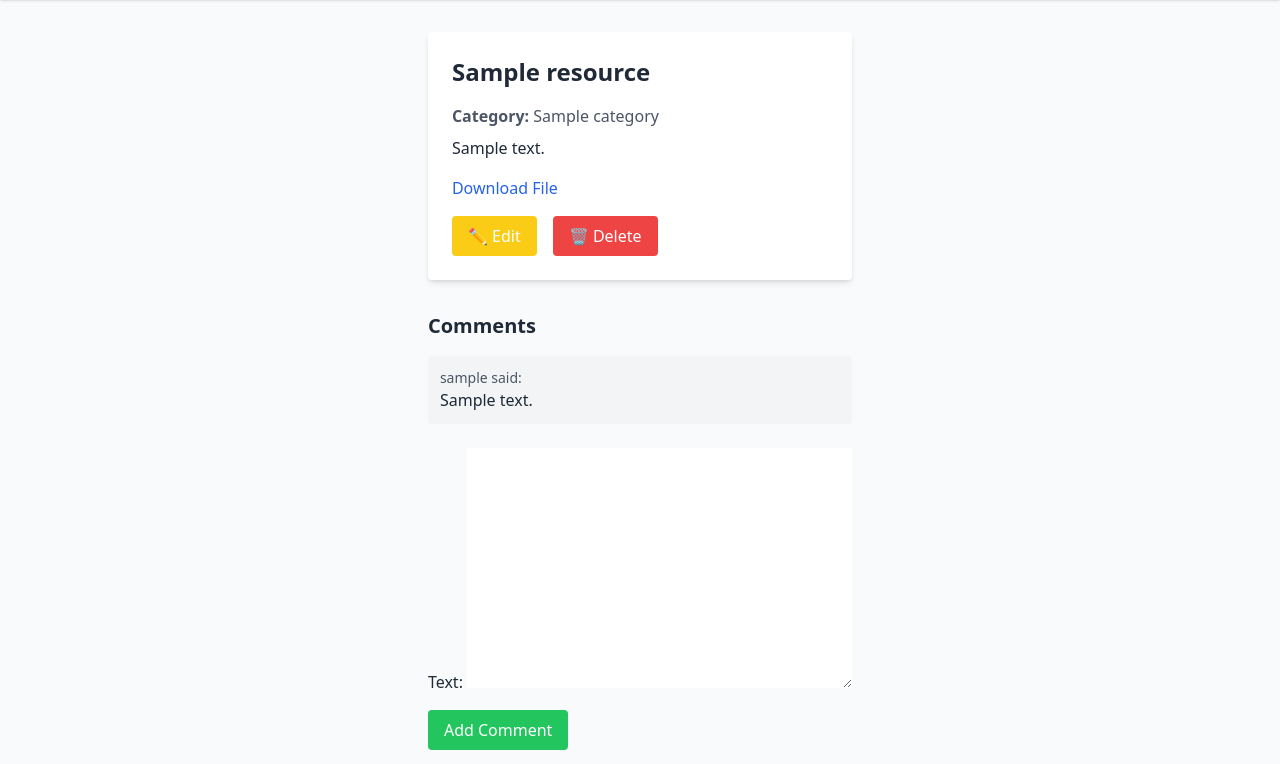
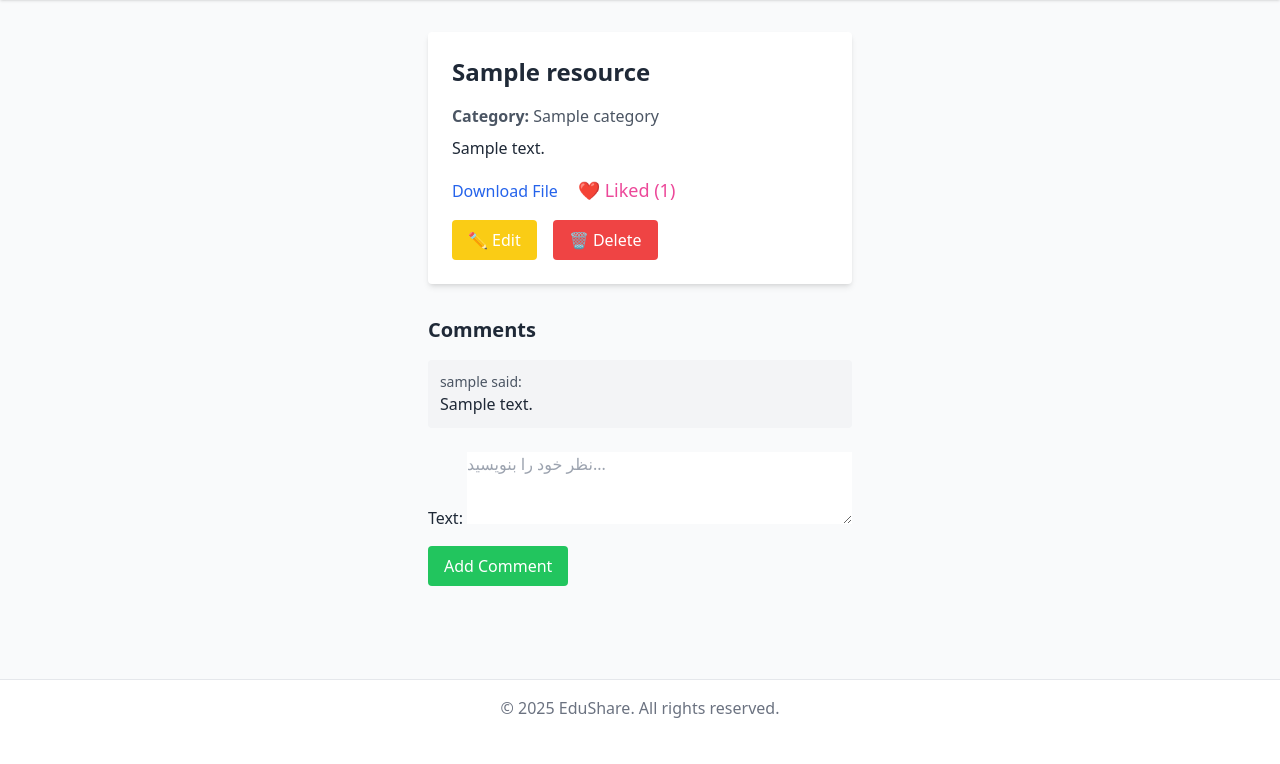
Before and after one commit to Mahdifun-dev/django-beginner, a Django app: page /resource/1/ in a window 1280 px wide. Shown: the part 64-828 px from the top of the page. After the commit the page ends 782 px from the top, so only its background shows below. Run offline with Django 4.2, Linux system fonts and the light colour scheme; a user stored in the database is signed in; tables that the repository leaves empty hold one stand-in row (values such as "Sample post"); some libraries are stand-ins or nearby versions.

Commit message:
add like feature to view and template

```diff
--- a/app/resources/forms.py
+++ b/app/resources/forms.py
@@ -14,4 +14,7 @@ from .models import Comment
 class CommentForm(forms.ModelForm):
     class Meta:
         model = Comment
-        fields = ["text"]
+        fields = ['text']
+        widgets = {
+            'text': forms.Textarea(attrs={'rows': 3, 'placeholder': 'نظر خود را بنویسید...'})
+        }
--- a/app/resources/models.py
+++ b/app/resources/models.py
@@ -39,7 +39,7 @@ class Like(models.Model):
     created_at = models.DateTimeField(auto_now_add=True)
 
     class Meta:
-        unique_together = ('user', 'resource')  # جلوگیری از لایک تکراری
+        unique_together = ('user', 'resource')
 
     def __str__(self):
         return f"{self.user.username} likes {self.resource.title}"
--- a/app/resources/templates/resources/resource_detail.html
+++ b/app/resources/templates/resources/resource_detail.html
@@ -7,6 +7,17 @@
     <p class="mb-2 text-gray-600"><strong>Category:</strong> {{ resource.category.name }}</p>
     <p class="mb-4">{{ resource.description }}</p>
     <a href="{{ resource.file.url }}" class="text-blue-600 hover:underline">Download File</a>
+    <form method="post" class="inline-block ml-4">
+    {% csrf_token %}
+    <button type="submit" name="like_submit" class="text-pink-500 hover:text-pink-600 text-lg">
+        {% if liked %}
+            ❤️ Liked
+        {% else %}
+            🤍 Like
+        {% endif %}
+        ({{ resource.likes.count }})
+    </button>
+    </form>
     {% if user == resource.uploader %}
     <div class="mt-4 flex gap-4">
         <a href="{% url 'edit_resource' resource.pk %}"
--- a/app/resources/views.py
+++ b/app/resources/views.py
@@ -2,7 +2,7 @@ from django.contrib.auth.forms import UserCreationForm
 from django.contrib.auth.decorators import login_required
 from django.shortcuts import render, redirect
 from django.contrib.auth import login
-from .models import Resource
+from .models import Resource, Like
 from .forms import ResourceForm, CommentForm
 from django.shortcuts import get_object_or_404, redirect
 from django.http import HttpResponseForbidden
@@ -44,21 +44,32 @@ def upload_resource(request):
     return render(request, "resources/upload_resource.html", {"form": form})
 
 
-# resource details
 def resource_detail(request, pk):
     resource = get_object_or_404(Resource, pk=pk)
     comments = resource.comments.all().order_by('-created_at')
+    liked = False
 
-    # ارسال کامنت فقط اگر POST و کاربر لاگین باشد
+    if request.user.is_authenticated:
+        liked = resource.likes.filter(user=request.user).exists()
+
     if request.method == 'POST':
         if not request.user.is_authenticated:
-            return redirect('login')  # یا include next param: ?next={{ request.path }}
-        form = CommentForm(request.POST)
-        if form.is_valid():
-            comment = form.save(commit=False)
-            comment.resource = resource
-            comment.user = request.user
-            comment.save()
+            return redirect('login')
+
+        if 'comment_submit' in request.POST:
+            form = CommentForm(request.POST)
+            if form.is_valid():
+                comment = form.save(commit=False)
+                comment.resource = resource
+                comment.user = request.user
+                comment.save()
+                return redirect('resource_detail', pk=pk)
+
+        elif 'like_submit' in request.POST:
+            if liked:
+                resource.likes.filter(user=request.user).delete()
+            else:
+                Like.objects.create(user=request.user, resource=resource)
             return redirect('resource_detail', pk=pk)
     else:
         form = CommentForm()
@@ -66,8 +77,10 @@ def resource_detail(request, pk):
     return render(request, 'resources/resource_detail.html', {
         'resource': resource,
         'comments': comments,
-        'form': form
+        'form': form,
+        'liked': liked,
     })
+
 
 
 
```
Also changed, not shown: app/resources/migrations/0003_like.py (added).
